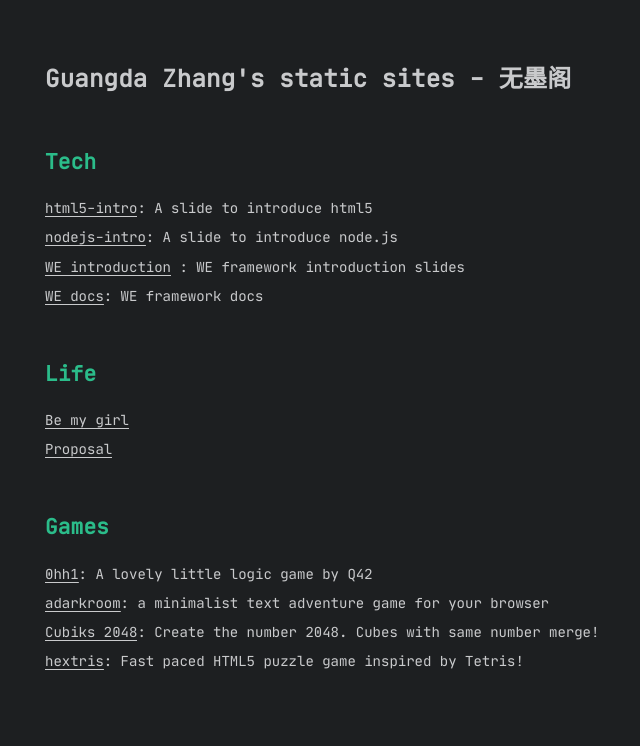
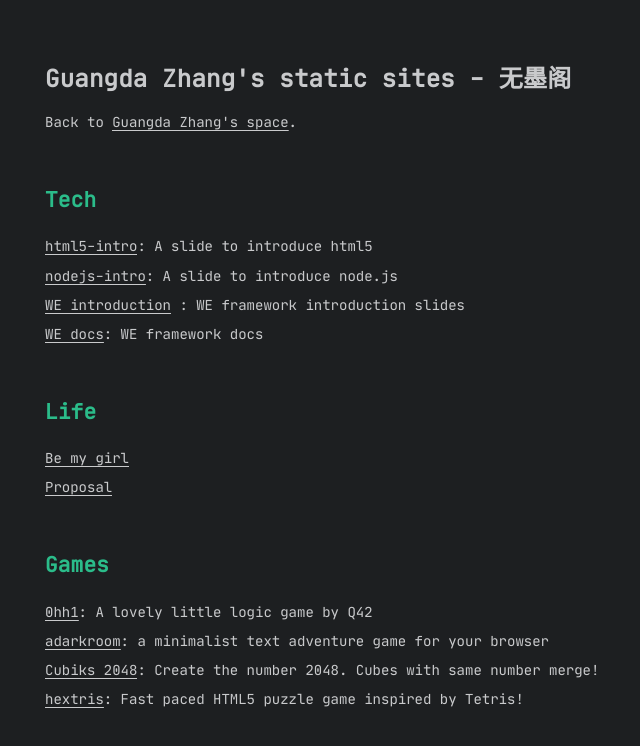
Before and after one commit to inkless/slides.guangda.me, a plain HTML site: page index.html in a window 1280 px wide. Shown: the whole page, without its empty margins (295-935 px from the left). Drawn offline with Linux system fonts and the light colour scheme.

Commit message:
Add back to guangda.me

```diff
--- a/index.html
+++ b/index.html
@@ -24,6 +24,8 @@
     <![endif]-->
     <main>
         <h1>Guangda Zhang's static sites - 无墨阁</h1>
+        <p>Back to <a href="https://guangda.me">Guangda Zhang's
+        space</a>.</p>
         <section>
             <h2>Tech</h2>
             <ul>
```
